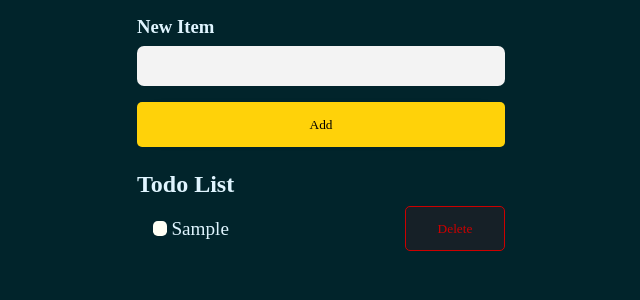
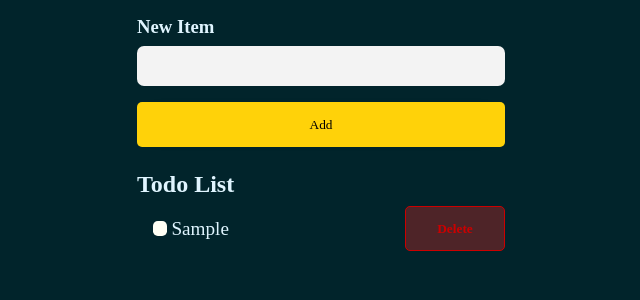
Before and after one commit to da-nn-yy/DanyReactToDo, a React (Vite) app: page / in a window 1280 px wide. Both pictures are taken after typing "Sample" into the empty fields and a click on the button "Add". Shown: the top 300 px of the page, without its empty margins (319-959 px from the left). Built offline with nearby package versions, Linux system fonts and the light colour scheme.

Commit message:
modifies the css

```diff
--- a/src/styles.css
+++ b/src/styles.css
@@ -48,10 +48,11 @@ body {
 }
 
 .btn.btn-delete {
-  background: hsl(0, 100%, 40%, 0.1);
+  background: hsla(0, 71%, 47%, 0.377);
   border: 1px solid hsl(0, 100%, 40%);
   color: hsl(0, 100%, 40%);
   width: 100px;
+  font-weight: bold;
 }
 
 .btn.btn.btn-delete:hover,
```
